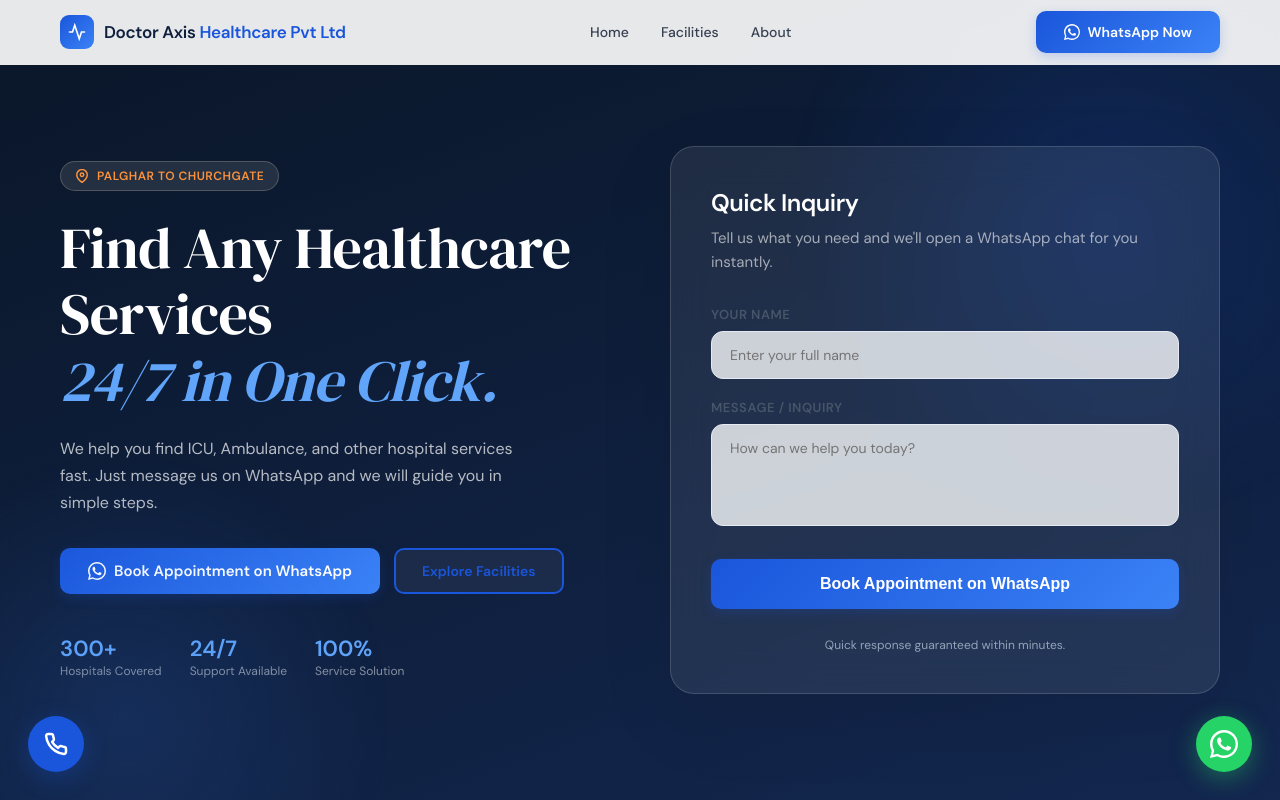
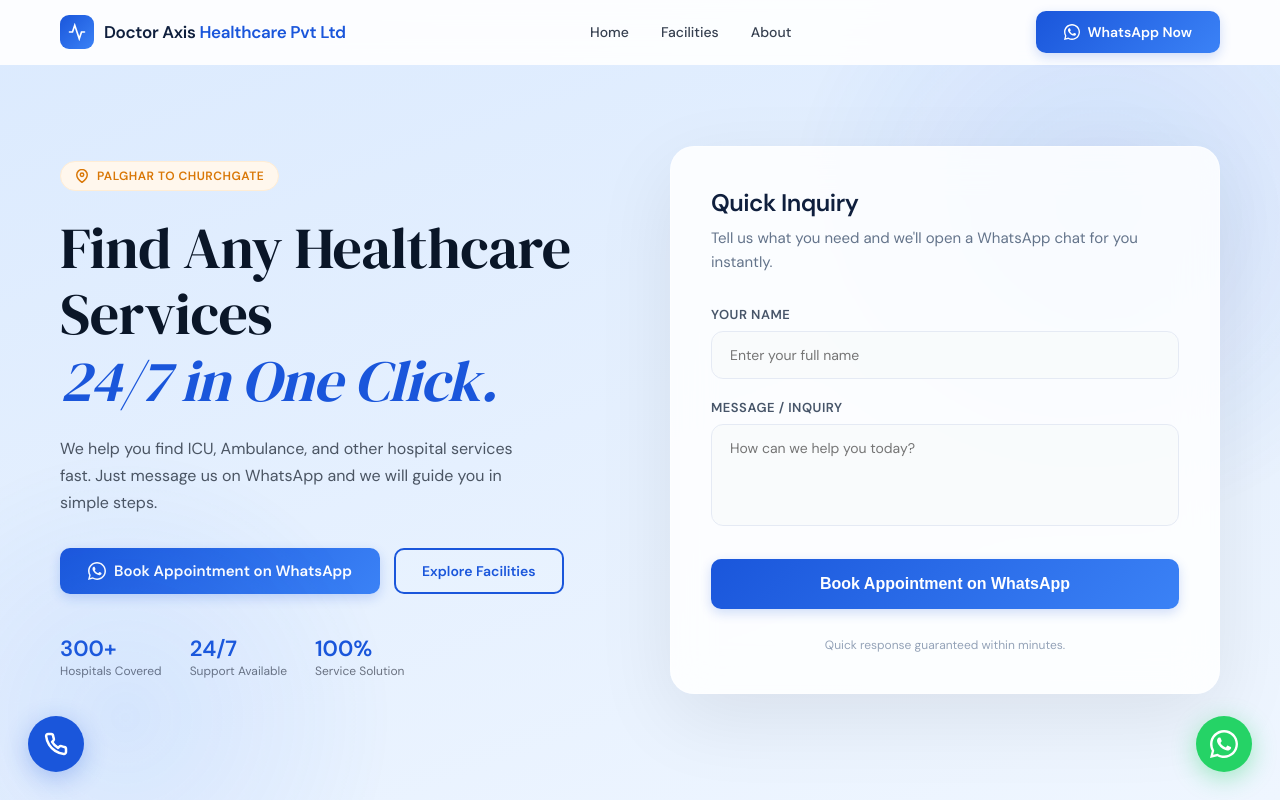
Before and after one commit to pankaj999-hue/demo_axis, a React (Vite) app: page / in a window 1280 px wide. Shown: the top 800 px of the page. Built offline with nearby package versions, Linux system fonts and the light colour scheme.

Commit message:
UI Refinement: Set hero section to soft whitish blue theme

```diff
--- a/src/components/hero.jsx
+++ b/src/components/hero.jsx
@@ -371,13 +371,13 @@
       {/* HERO */}
       <section id="home" className="hero-section" style={{
         minHeight: "100vh", display: "flex", alignItems: "center",
-        background: "linear-gradient(160deg, #0a1628 0%, #13274f 100%)",
+        background: "linear-gradient(160deg, #dbeafe 0%, #eff6ff 100%)",
         padding: "120px 24px 80px",
         position: "relative", overflow: "hidden",
       }}>
         {/* Animated background blobs */}
-        <div style={{ position: "absolute", top: -100, right: -100, width: 600, height: 600, borderRadius: "50%", background: "radial-gradient(circle, rgba(26,86,219,0.2) 0%, transparent 70%)", pointerEvents: "none", animation: "pulse 15s infinite alternate" }} />
-        <div style={{ position: "absolute", bottom: -150, left: -150, width: 500, height: 500, borderRadius: "50%", background: "radial-gradient(circle, rgba(59,130,246,0.15) 0%, transparent 70%)", pointerEvents: "none", animation: "pulse 12s infinite alternate-reverse" }} />
+        <div style={{ position: "absolute", top: -100, right: -100, width: 600, height: 600, borderRadius: "50%", background: "radial-gradient(circle, rgba(26,86,219,0.1) 0%, transparent 70%)", pointerEvents: "none", animation: "pulse 15s infinite alternate" }} />
+        <div style={{ position: "absolute", bottom: -150, left: -150, width: 500, height: 500, borderRadius: "50%", background: "radial-gradient(circle, rgba(59,130,246,0.1) 0%, transparent 70%)", pointerEvents: "none", animation: "pulse 12s infinite alternate-reverse" }} />
         <style>{`
           @keyframes pulse {
             0% { transform: scale(1) translate(0, 0); }
@@ -389,19 +389,19 @@
           <div className="section-container">
             <div>
               <div style={{ display: "flex", gap: 12, flexWrap: "wrap", marginBottom: 24 }}>
-                <div style={{ display: "inline-flex", alignItems: "center", gap: 8, background: "rgba(255,247,237,0.1)", border: "1px solid rgba(255,237,213,0.2)", borderRadius: 100, padding: "6px 14px" }}>
-                  <svg viewBox="0 0 24 24" fill="none" stroke="#fb923c" strokeWidth="2.5" strokeLinecap="round" strokeLinejoin="round" style={{ width: 14, height: 14 }}>
+                <div style={{ display: "inline-flex", alignItems: "center", gap: 8, background: "#fff7ed", border: "1px solid #ffedd5", borderRadius: 100, padding: "6px 14px" }}>
+                  <svg viewBox="0 0 24 24" fill="none" stroke="#d97706" strokeWidth="2.5" strokeLinecap="round" strokeLinejoin="round" style={{ width: 14, height: 14 }}>
                     <path d="M21 10c0 7-9 13-9 13s-9-6-9-13a9 9 0 0 1 18 0z" />
                     <circle cx="12" cy="10" r="3" />
                   </svg>
-                  <span style={{ fontSize: 12, fontWeight: 600, color: "#fb923c", letterSpacing: "0.5px" }}>PALGHAR TO CHURCHGATE</span>
+                  <span style={{ fontSize: 12, fontWeight: 600, color: "#d97706", letterSpacing: "0.5px" }}>PALGHAR TO CHURCHGATE</span>
                 </div>
               </div>
-              <h1 style={{ fontFamily: "'DM Serif Display', Georgia, serif", fontSize: "clamp(36px, 5vw, 58px)", fontWeight: 400, lineHeight: 1.15, color: "#ffffff", letterSpacing: "-0.5px", marginBottom: 20 }}>
+              <h1 style={{ fontFamily: "'DM Serif Display', Georgia, serif", fontSize: "clamp(36px, 5vw, 58px)", fontWeight: 400, lineHeight: 1.15, color: "#0a1628", letterSpacing: "-0.5px", marginBottom: 20 }}>
                 Find Any Healthcare Services<br />
-                <span style={{ color: "#60a5fa", fontStyle: "italic" }}>24/7 in One Click.</span>
+                <span style={{ color: "#1a56db", fontStyle: "italic" }}>24/7 in One Click.</span>
               </h1>
-              <p style={{ fontSize: 16, lineHeight: 1.7, color: "rgba(255,255,255,0.7)", maxWidth: 480, marginBottom: 32 }}>
+              <p style={{ fontSize: 16, lineHeight: 1.7, color: "#4b5563", maxWidth: 480, marginBottom: 32 }}>
                 We help you find ICU, Ambulance, and other hospital services fast. Just message us on WhatsApp and we will guide you in simple steps.
               </p>
               <div className="hero-btns" style={{ display: "flex", gap: 14, flexWrap: "wrap" }}>
@@ -419,8 +419,8 @@
               <div style={{ display: "flex", gap: 28, marginTop: 44, flexWrap: "wrap" }}>
                 {[["300+", "Hospitals Covered"], ["24/7", "Support Available"], ["100%", "Service Solution"]].map(([v, l]) => (
                   <div key={l}>
-                    <div style={{ fontSize: 22, fontWeight: 700, color: "#60a5fa", lineHeight: 1 }}>{v}</div>
-                    <div style={{ fontSize: 12, color: "rgba(255,255,255,0.5)", marginTop: 3 }}>{l}</div>
+                    <div style={{ fontSize: 22, fontWeight: 700, color: "#1a56db", lineHeight: 1 }}>{v}</div>
+                    <div style={{ fontSize: 12, color: "#6b7280", marginTop: 3 }}>{l}</div>
                   </div>
                 ))}
               </div>
@@ -428,9 +428,9 @@
 
             {/* Inquiry Form */}
             <div className="hero-form" style={{ display: "flex", justifyContent: "flex-end" }}>
-              <div className="hero-form-container" style={{ background: "rgba(255,255,255,0.08)", border: "1px solid rgba(255,255,255,0.15)" }}>
-                <h3 style={{ fontSize: 24, fontWeight: 700, color: "#ffffff", marginBottom: 8, letterSpacing: "-0.5px" }}>Quick Inquiry</h3>
-                <p style={{ fontSize: 15, color: "rgba(255,255,255,0.6)", marginBottom: 32, lineHeight: 1.6 }}>Tell us what you need and we'll open a WhatsApp chat for you instantly.</p>
+              <div className="hero-form-container">
+                <h3 style={{ fontSize: 24, fontWeight: 700, color: "#0f1f3d", marginBottom: 8, letterSpacing: "-0.5px" }}>Quick Inquiry</h3>
+                <p style={{ fontSize: 15, color: "#64748b", marginBottom: 32, lineHeight: 1.6 }}>Tell us what you need and we'll open a WhatsApp chat for you instantly.</p>
                 <div style={{ display: "flex", flexDirection: "column", gap: 20 }}>
                   <div>
                     <label style={{ fontSize: 13, fontWeight: 600, color: "#475569", display: "block", marginBottom: 8, textTransform: "uppercase", letterSpacing: "0.5px" }}>Your Name</label>
```
